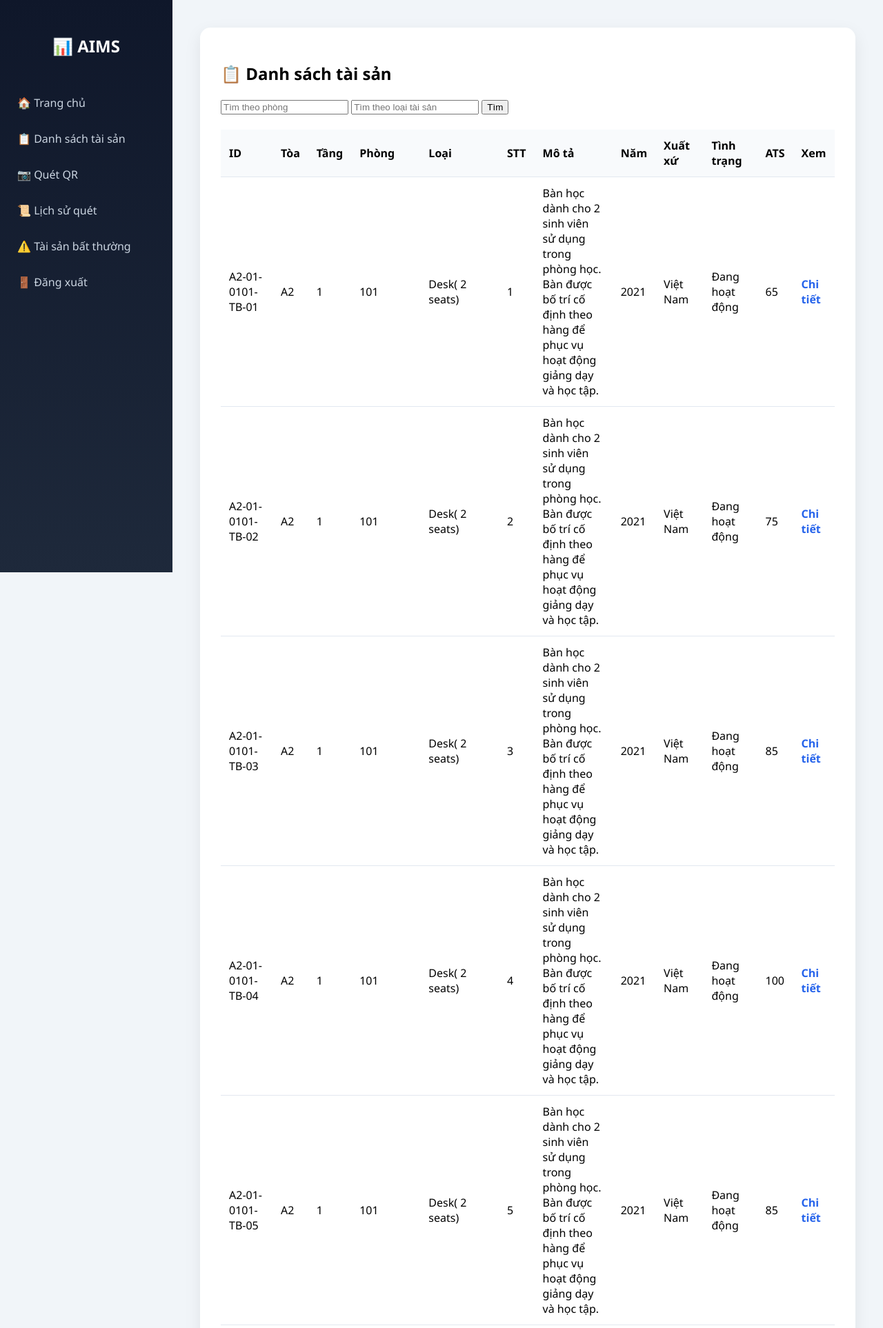
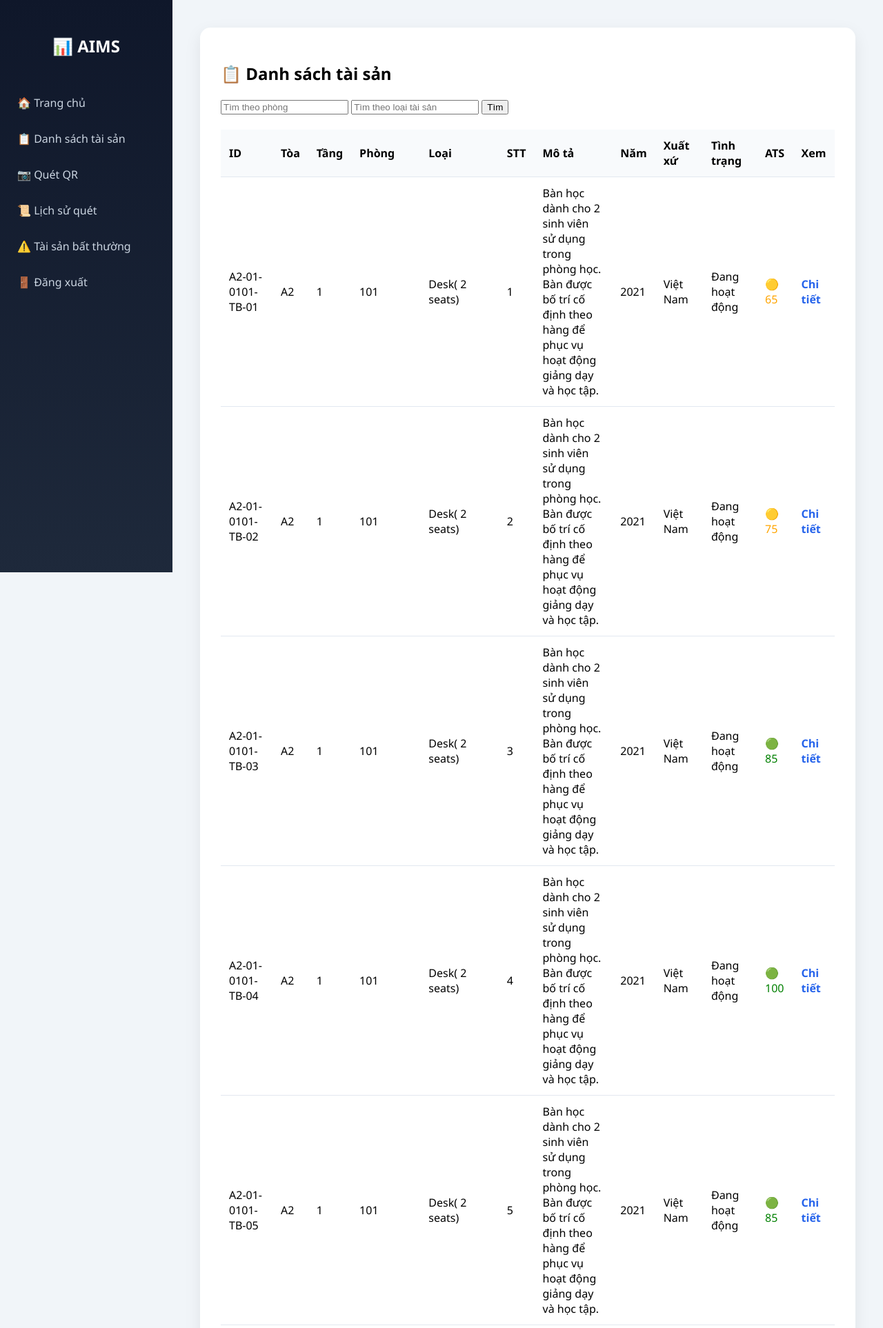
Before and after one commit to chi-295/QLTS-AIMS, a Flask app: page /assets in a window 1280 px wide. Shown: the top 1926 px of the page at 69% size. Run offline with Flask 3, Linux system fonts and the light colour scheme; the visitor is signed in with stand-in values (Sample User, id 1).

Commit message:
Update assets.html

```diff
--- a/templates/assets.html
+++ b/templates/assets.html
@@ -158,7 +158,15 @@ a.detail:hover{
 <td>{{ asset["Year"] }}</td>
 <td>{{ asset["Origin"] }}</td>
 <td>{{ asset["Status"] }}</td>
-<td>{{ asset["ATS"] }}</td>
+<td>
+    {% if asset['ATS']|int >= 80 %}
+        <span style="color:green">🟢 {{ asset['ATS'] }}</span>
+    {% elif asset['ATS']|int >= 50 %}
+        <span style="color:orange">🟡 {{ asset['ATS'] }}</span>
+    {% else %}
+        <span style="color:red">🔴 {{ asset['ATS'] }}</span>
+    {% endif %}
+</td>
 <td>
 <a class="detail" href="/asset/{{ asset['ID_assets'] }}">
 Chi tiết
```
